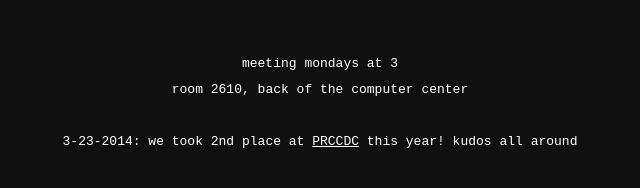
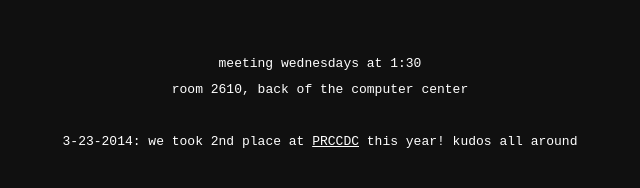
Before and after one commit to hackerclub/homepage, a plain HTML site: page index.html in a window 1280 px wide. Shown: the part 479-667 px from the top of the page, 320-960 px from the left. Drawn offline with Linux system fonts and the light colour scheme.

Commit message:
Change meeting time

```diff
--- a/index.html
+++ b/index.html
@@ -81,7 +81,7 @@
     </pre>
 
     <pre class="news">
-meeting mondays at 3
+meeting wednesdays at 1:30
 
 room 2610, back of the computer center
 
```
